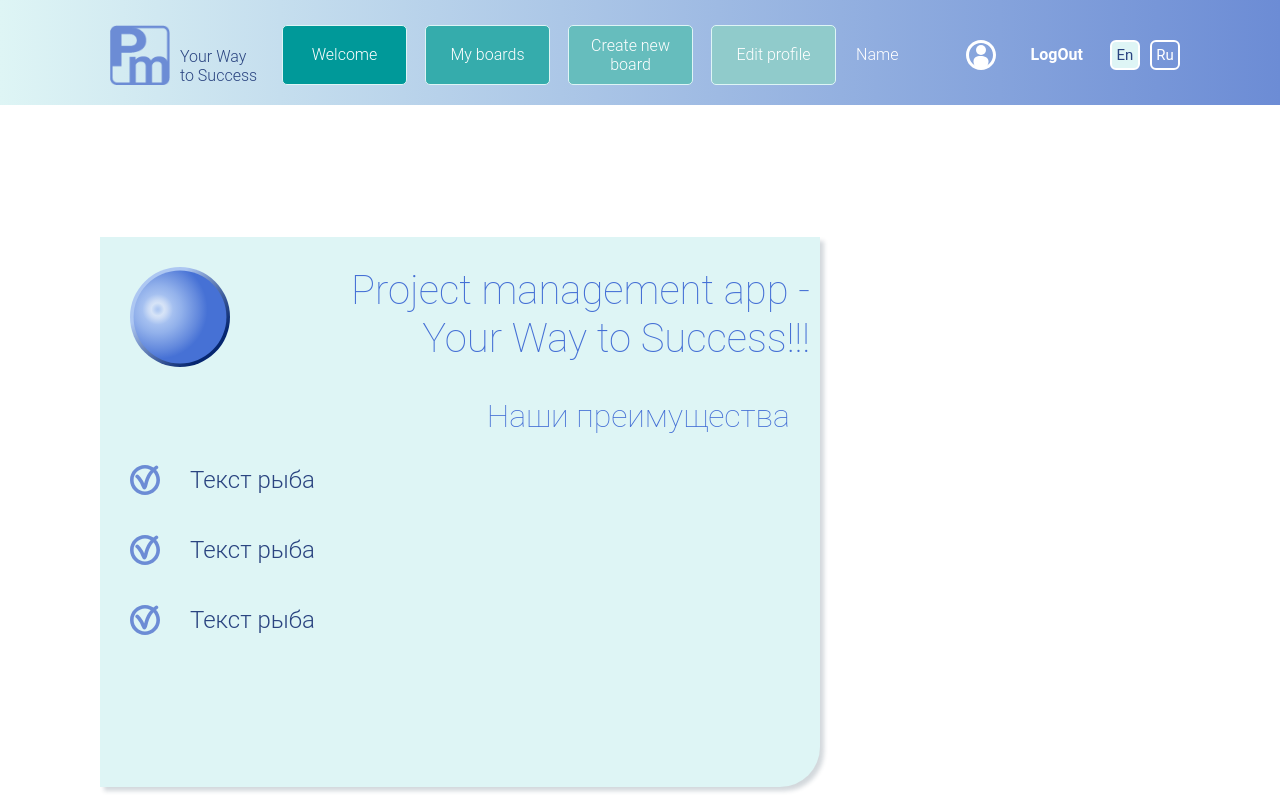
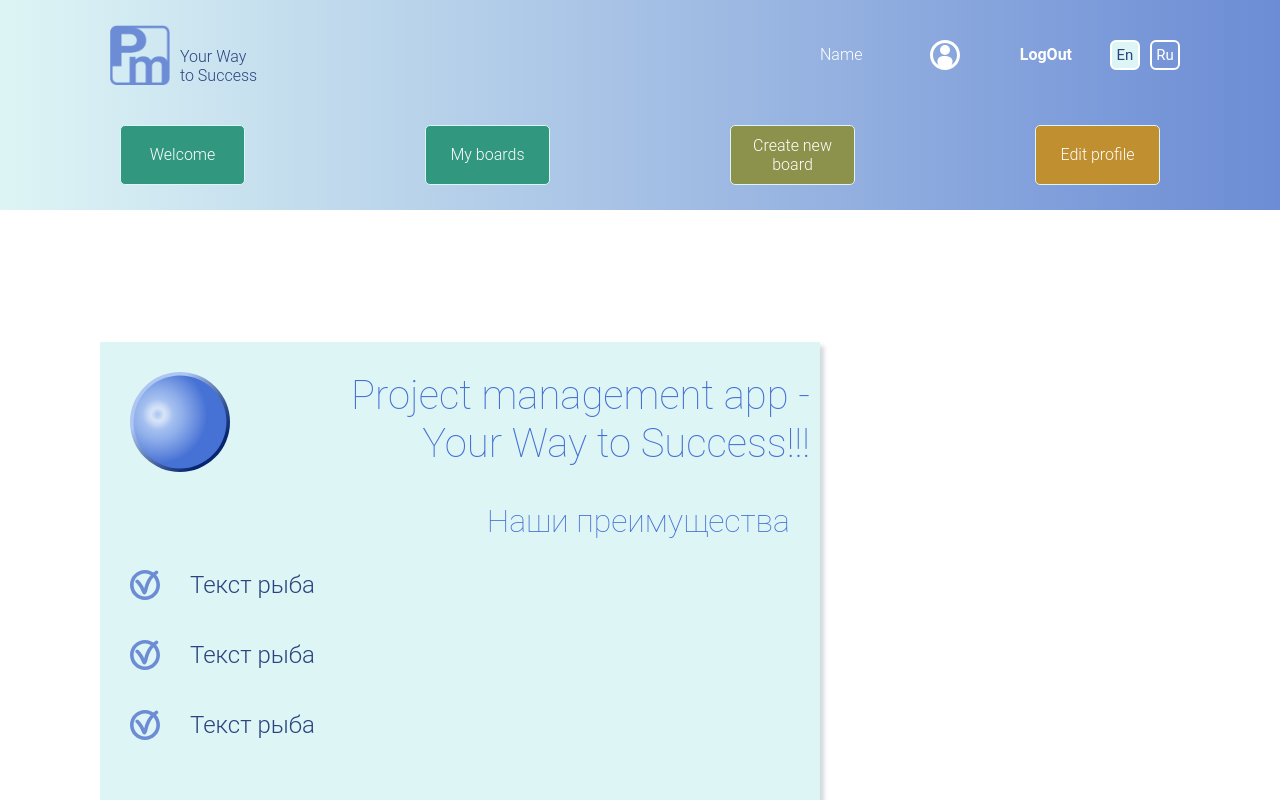
Before and after one commit to MaryAnzh/project-management-app-team, an Angular app: page /info in a window 1280 px wide. Shown: the top 800 px of the page. Built offline with nearby package versions, Linux system fonts and the light colour scheme.

Commit message:
feat: add header auth view adapt

```diff
--- a/src/app/core/components/header/header.component.html
+++ b/src/app/core/components/header/header.component.html
@@ -12,19 +12,6 @@
         </p>
       </div>
 
-    </section>
-
-    <section
-      *ngIf="isAuth"
-      [ngClass]="{'header__wrap__section-nav': isAuth}">
-      <nav class="header__wrap__section-nav__nav-wrap">
-        <ul class="header__wrap__section-nav__nav-wrap__list">
-          <li>Welcome</li>
-          <li>My boards</li>
-          <li>Create new board</li>
-          <li>Edit profile</li>
-        </ul>
-      </nav>
     </section>
 
     <section
@@ -74,6 +61,19 @@
 
     </section>
 
+        <section
+      *ngIf="isAuth"
+      [ngClass]="{'header__wrap__section-nav': isAuth}">
+      <nav class="header__wrap__section-nav__nav-wrap">
+        <ul class="header__wrap__section-nav__nav-wrap__list">
+          <li>Welcome</li>
+          <li>My boards</li>
+          <li>Create new board</li>
+          <li>Edit profile</li>
+        </ul>
+      </nav>
+    </section>
+
   </div>
 
 </header>
--- a/src/app/core/components/header/header.component.scss
+++ b/src/app/core/components/header/header.component.scss
@@ -11,6 +11,7 @@ $additionalColorLight: #8ddada;
   background: linear-gradient(to right, #DEF5F5, #6C8CD5);
   position: relative;
   padding-top: 5px;
+  padding-bottom: 5px;
 
   &__wrap {
     width: 100%;
@@ -21,22 +22,12 @@ $additionalColorLight: #8ddada;
     flex-wrap: wrap;
     justify-content: space-between;
 
-    @media (max-width: 1100px) {
-      justify-content: center;
-    }
-
     &__section-logo {
-      min-width: 162px;
-      width: 15%;
+      min-width: 120px;
       height: 100px;
       display: flex;
       align-items: center;
       padding-left: 10px;
-
-      @media (max-width: 830px) {
-        width: 45%;
-        align-items: flex-start;
-      }
 
       &__logo {
         width: 100%;
@@ -61,21 +52,11 @@ $additionalColorLight: #8ddada;
     }
 
     &__section-nav {
-      width: 55%;
+      width: 100%;
       height: 100px;
       padding: 0 20px;
       display: flex;
       align-items: center;
-
-      @media (max-width: 1100px) {
-        width: 80%;
-      }
-
-      @media (max-width: 830px) {
-        width: 45%;
-        align-items: flex-end;
-
-      }
 
 
       &__nav-wrap {
@@ -84,7 +65,7 @@ $additionalColorLight: #8ddada;
         justify-content: center;
         align-items: center;
 
-        @media (max-width: 830px) {
+        @media (max-width: 580px) {
           display: none;
         }
 
@@ -112,38 +93,38 @@ $additionalColorLight: #8ddada;
           }
 
           li:nth-child(1) {
-            background: #009999;
+            background: #31977E;
             color: #ffffff;
 
             &:hover {
-              background: #90CBCB;
+              background: #52c7aa;
             }
           }
 
           li:nth-child(2) {
-            background: #35ACAC;
+            background: #31977E;
             color: #ffffff;
 
             &:hover {
-              background: #66BDBD;
+              background: #48aa92;
             }
           }
 
           li:nth-child(3) {
-            background: #66BDBD;
+            background: #8C924C;
             color: #ffffff;
 
             &:hover {
-              background: #35ACAC;
+              background: #a1a760;
             }
           }
 
           li:nth-child(4) {
-            background: #90CBCB;
+            background: #BF8F30;
             color: #ffffff;
 
             &:hover {
-              background: #009999;
+              background: #cfa34a;
             }
           }
         }
@@ -151,21 +132,24 @@ $additionalColorLight: #8ddada;
     }
 
     &__section-auth-leng-lnfo {
-      min-width: 230px;
-      width: 30%;
+      width: 360px;
       min-height: 100px;
       height: 100R;
       display: flex;
       align-items: center;
+      justify-content: space-between;
 
-      @media (max-width: 1100px) {
-        width: 80%;
-      }
+      @media (max-width: 580px) {
+        width: 100%;
+        flex-direction: column;
 
-      @media (max-width: 720px) {
-        flex-direction: column;
-        padding-bottom: 10px;
+        padding: {
+          left: 10px;
+          right: 10px;
+          bottom: 10ox;
+        }
 
+        ;
       }
 
       &__auth {
@@ -175,8 +159,8 @@ $additionalColorLight: #8ddada;
         align-items: center;
         justify-content: space-between;
 
-        @media (max-width: 720px) {
-           width: 100%;
+        @media (max-width: 580px) {
+          width: 100%;
         }
 
         &__login,
@@ -226,11 +210,10 @@ $additionalColorLight: #8ddada;
             color: #ffffff;
             font-size: 16px;
 
-
-            @media (max-width: 1100px) {
-
+            @media (max-width: 580px) {
               color: #2A4480;
             }
+
           }
 
           img {
@@ -247,7 +230,7 @@ $additionalColorLight: #8ddada;
         align-items: center;
         gap: 10px;
 
-        @media (max-width: 720px) {
+        @media (max-width: 580px) {
           width: 100%;
           align-items: flex-end;
 
```
